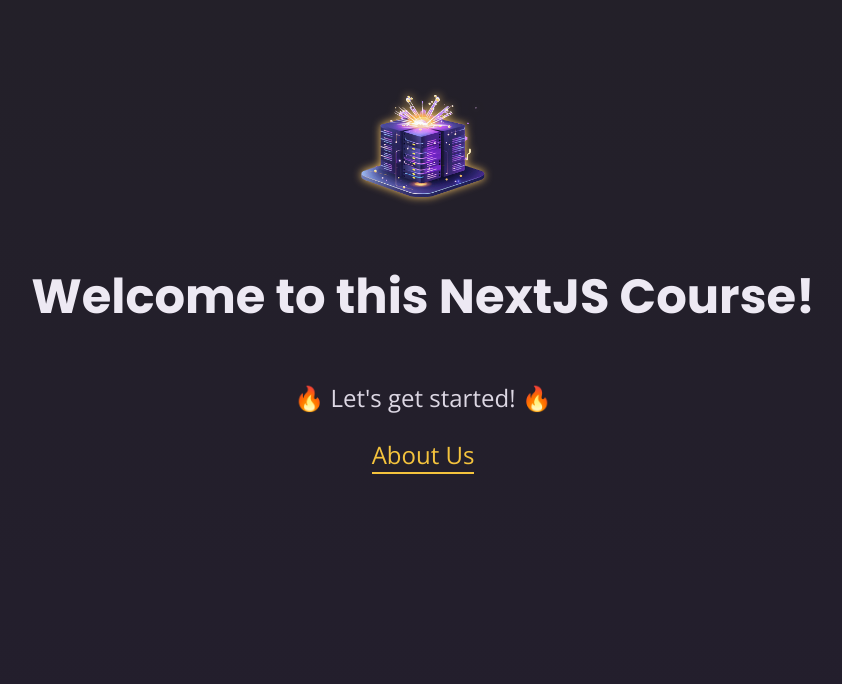
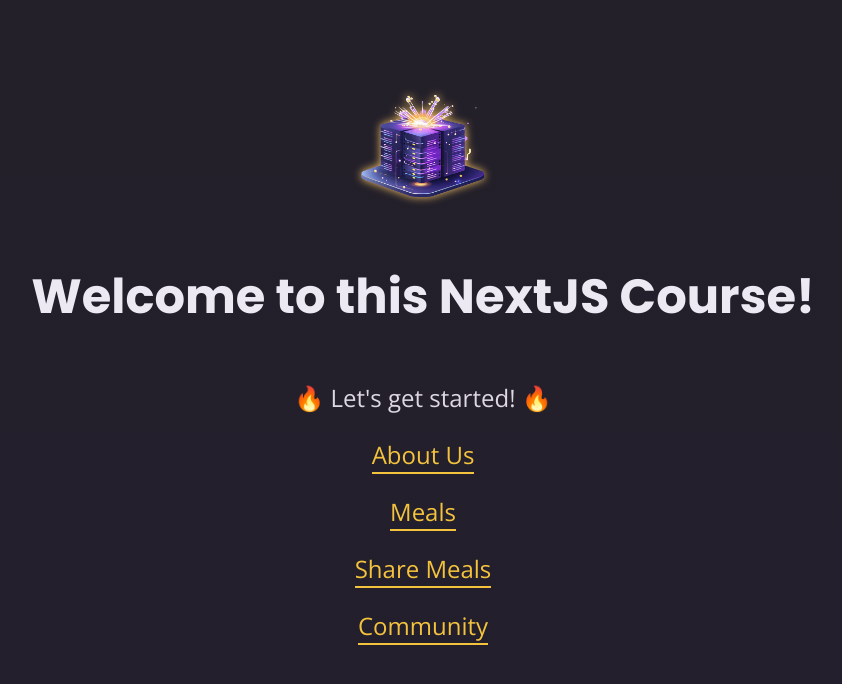
Before and after one commit to chajiiiii/next-js-learn, a Next.js app in the folder 01-starting-project/: page / in a window 1280 px wide. Shown: the top 684 px of the page, without its empty margins (217-1059 px from the left). Built offline with nearby package versions, Linux system fonts and the light colour scheme.

Commit message:
Learn. Dynamic Routes

```diff
--- a/01-starting-project/app/blog/[slug]/page.js
+++ b/01-starting-project/app/blog/[slug]/page.js
@@ -1,8 +1,10 @@
-export default function BlogPostPage({ params }) {
+export default async function BlogPostPage({ params }) {
+  const currentParams = await params;
+
   return (
     <main>
       <h1>Blog Post</h1>
-      <p>{params.slug}</p>
+      <p>{currentParams.slug}</p>
     </main>
   );
 }
--- /dev/null
+++ b/01-starting-project/app/community/page.js
@@ -0,0 +1,3 @@
+export default function Community() {
+  return <div>Community</div>;
+}
--- /dev/null
+++ b/01-starting-project/app/meals/share/page.js
@@ -0,0 +1,3 @@
+export default function Share() {
+  return <div>Share</div>;
+}
--- a/01-starting-project/app/page.js
+++ b/01-starting-project/app/page.js
@@ -9,6 +9,15 @@
       <p>
         <Link href="/about">About Us</Link>
       </p>
+      <p>
+        <Link href="/meals">Meals</Link>
+      </p>
+      <p>
+        <Link href="/meals/share">Share Meals</Link>
+      </p>
+      <p>
+        <Link href="/community">Community</Link>
+      </p>
     </main>
   );
 }
```
Also changed, not shown: 01-starting-project/app/meals/[menu]/page.js (added, +9 -0 lines), 01-starting-project/app/meals/page.js (added, +20 -0 lines).
